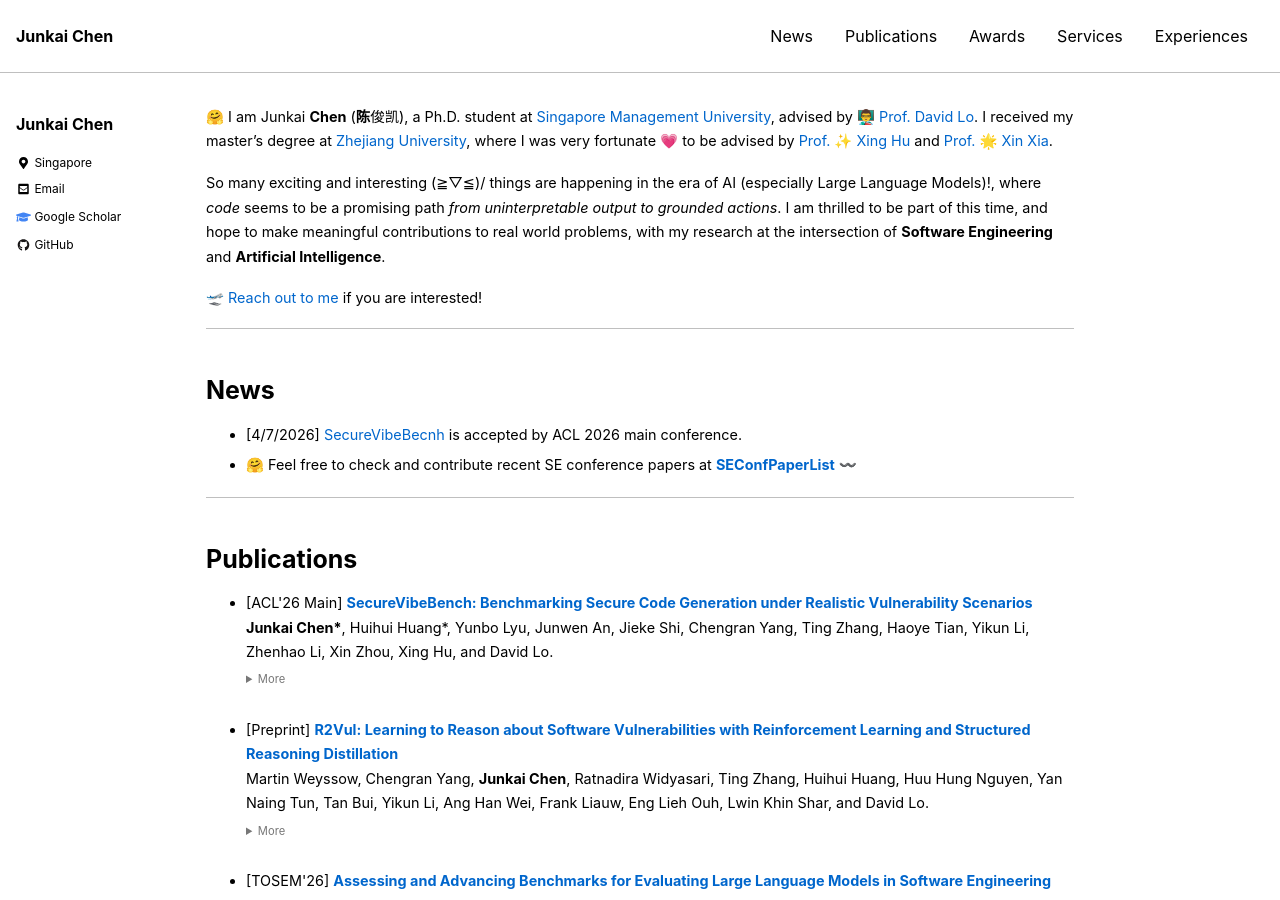
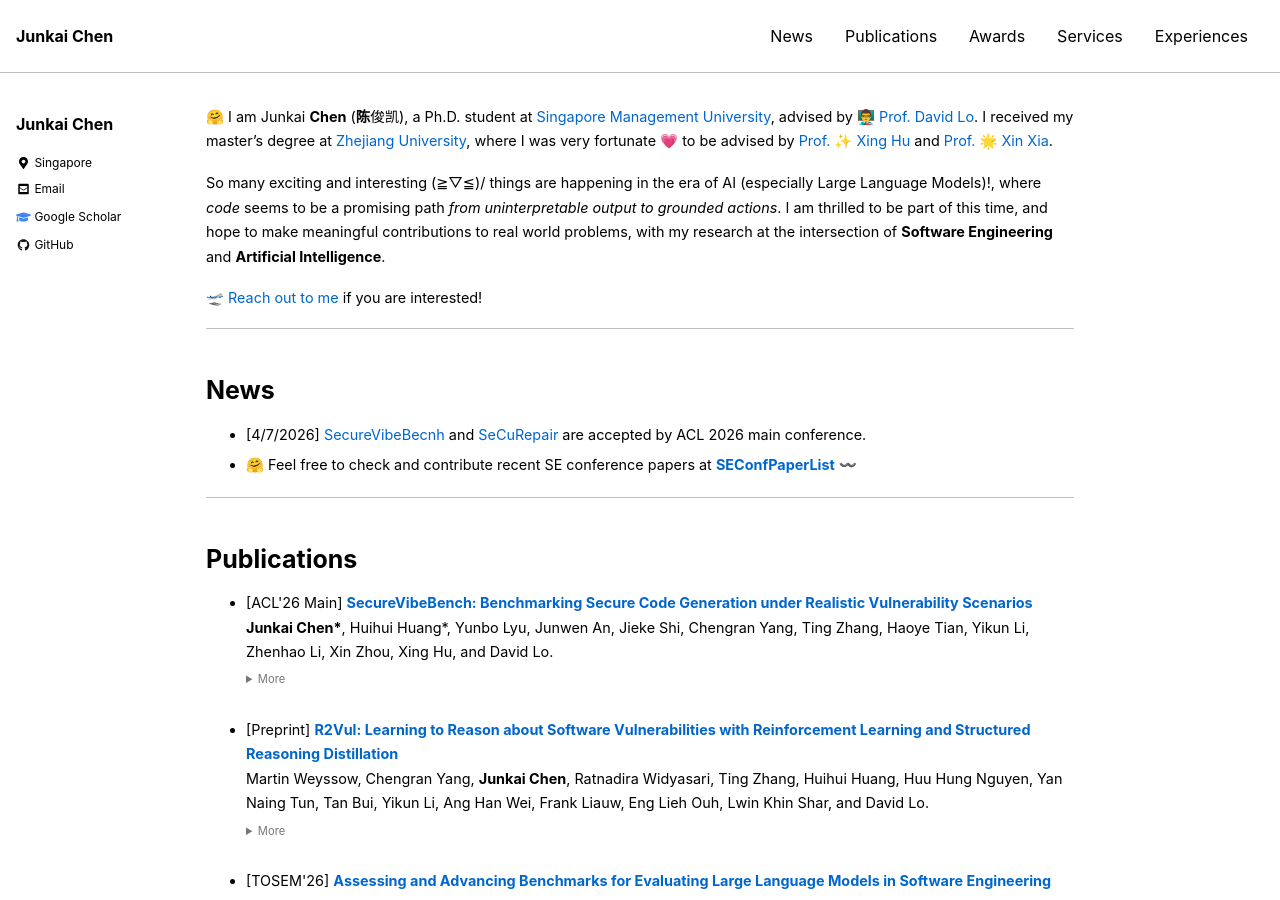
Before and after one commit to chen-junkai/chen-junkai.github.io, a Jekyll site: the page built from index.md, in a window 1280 px wide and 900 px high. Built offline with Jekyll 4.4.1, drawn with Linux system fonts in a browser that asks for light colours; nearby versions of some CDN libraries.

Commit message:
Update ACL 2026 accepted papers and remove a preprint

```diff
--- a/index.md
+++ b/index.md
@@ -14,7 +14,7 @@
 
 # News
 
-- \[4/7/2026\] [SecureVibeBecnh](https://arxiv.org/abs/2509.22097) is accepted by ACL 2026 main conference.
+- \[4/7/2026\] [SecureVibeBecnh](https://arxiv.org/abs/2509.22097) and [SeCuRepair](https://arxiv.org/abs/2510.01002) are accepted by ACL 2026 main conference.
 - 🤗 Feel free to check and contribute recent SE conference papers at [**SEConfPaperList**](https://github.com/iCSawyer/SEConfPaperList) 〰️
 
 ***
@@ -91,6 +91,14 @@
 <details markdown="block">
   <summary><strong>Other Publications</strong></summary>
 
+- [ACL\'26 Main] [**SeCuRepair: Semantics-Aligned, Curriculum-Driven, and Reasoning-Enhanced Vulnerability Repair Framework**](https://arxiv.org/abs/2510.01002)<br/>
+Chengran Yang, Ting Zhang, Jinfeng Jiang, Xin Zhou, Haoye Tian, Mingzhe Du, Jieke Shi, **Junkai Chen**, Yikun Li, Eng Lieh Ouh, Lwin Khin Shar, and David Lo.
+  <details style="font-size: 0.7rem; color: #777;">
+    <summary>More</summary>
+    TLDR: Vulnerability repair with code semantic-based RL.<br/>
+    📄 <a href="https://arxiv.org/pdf/2510.01002" target="_blank">PDF</a>
+  </details>
+
 - [ICSE\'26 (NIER)] [**PenForge: On-the-Fly Expert Agent Construction for Automated Penetration Testing**](https://arxiv.org/abs/2601.06910)<br/>
 Huihui Huang, Jieke Shi, **Junkai Chen**, Ting Zhang, Yikun Li, Chengran Yang, Eng Lieh Ouh, Lwin Khin Shar, and David Lo.
   <details style="font-size: 0.7rem; color: #777;">
@@ -107,14 +115,6 @@
     TLDR: New vulnerability datasets: TitanVul and BenchVul. <br/>
     📄 <a href="https://arxiv.org/abs/2507.21817" target="_blank">PDF</a>
     | 💻 <a href="https://github.com/yikun-li/TitanVul-BenchVul" target="_blank">Code</a>
-  </details>
-
-- [Preprint] [**Semantics-Aligned, Curriculum-Driven, and Reasoning-Enhanced Vulnerability Repair Framework**](https://arxiv.org/abs/2510.01002)<br/>
-Chengran Yang, Ting Zhang, Jinfeng Jiang, Xin Zhou, Haoye Tian, Mingzhe Du, Jieke Shi, **Junkai Chen**, Yikun Li, Eng Lieh Ouh, Lwin Khin Shar, and David Lo.
-  <details style="font-size: 0.7rem; color: #777;">
-    <summary>More</summary>
-    TLDR: Vulnerability repair with code semantic-based RL.<br/>
-    📄 <a href="https://arxiv.org/pdf/2510.01002" target="_blank">PDF</a>
   </details>
 
 </details>
```
